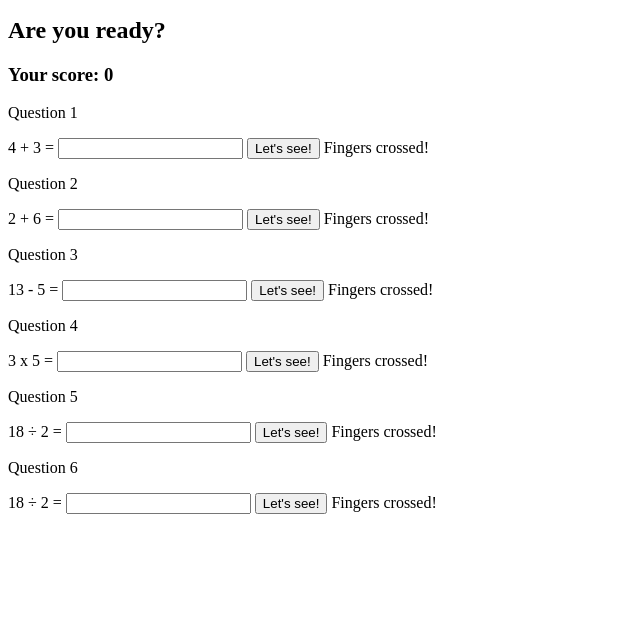
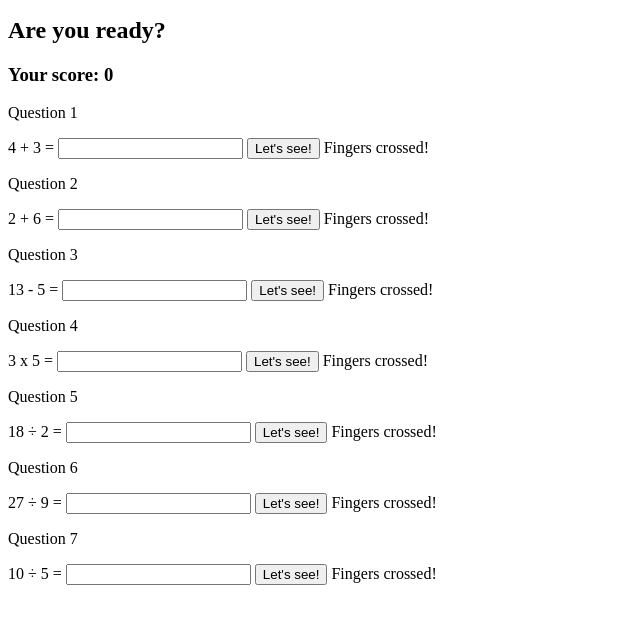
Before and after one commit to thejapanexperience/MathsWorksheetTrial, a website: page index.html in a window 1280 px wide. Shown: the part 110-734 px from the top of the page, without its empty margins (0-640 px from the left). Drawn offline with Linux system fonts and the light colour scheme.

Commit message:
question 7

```diff
--- a/index.html
+++ b/index.html
@@ -69,15 +69,26 @@
 
     <form action="#" id="q6">
       <p>Question 6</p>
-      <label id="q6num1" value="18" >18</label>
+      <label id="q6num1" value="27" >27</label>
       <label id="q6sign" value="÷" >÷</label>
-      <label id="q6num2" value="2" >2</label>
+      <label id="q6num2" value="9" >9</label>
       <label >=</label>
       <input id="q6ans" type="number" >
       <button onclick="checkAnswer('6')">Let's see!</button>
       <span id="q6Comment">Fingers crossed!</span>
     </form>
 
+    <form action="#" id="q7">
+      <p>Question 7</p>
+      <label id="q7num1" value="10" >10</label>
+      <label id="q7sign" value="÷" >÷</label>
+      <label id="q7num2" value="5" >5</label>
+      <label >=</label>
+      <input id="q7ans" type="number" >
+      <button onclick="checkAnswer('7')">Let's see!</button>
+      <span id="q7Comment">Fingers crossed!</span>
+    </form>
+
     <script src="main.js"></script>
   </body>
 </html>
```
